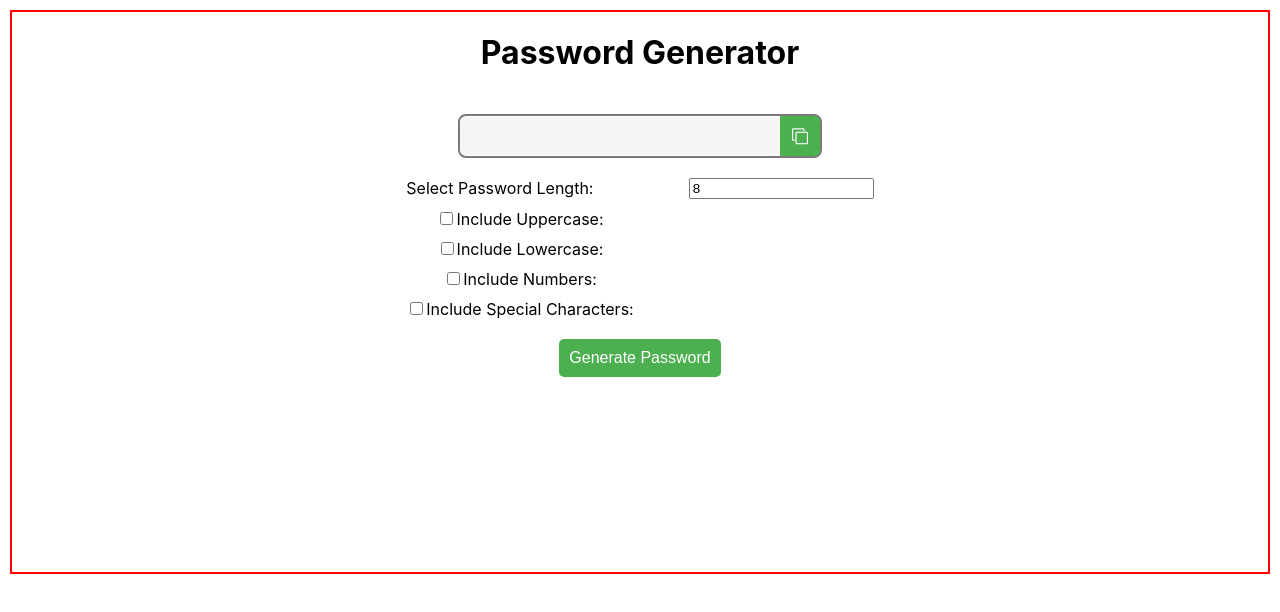
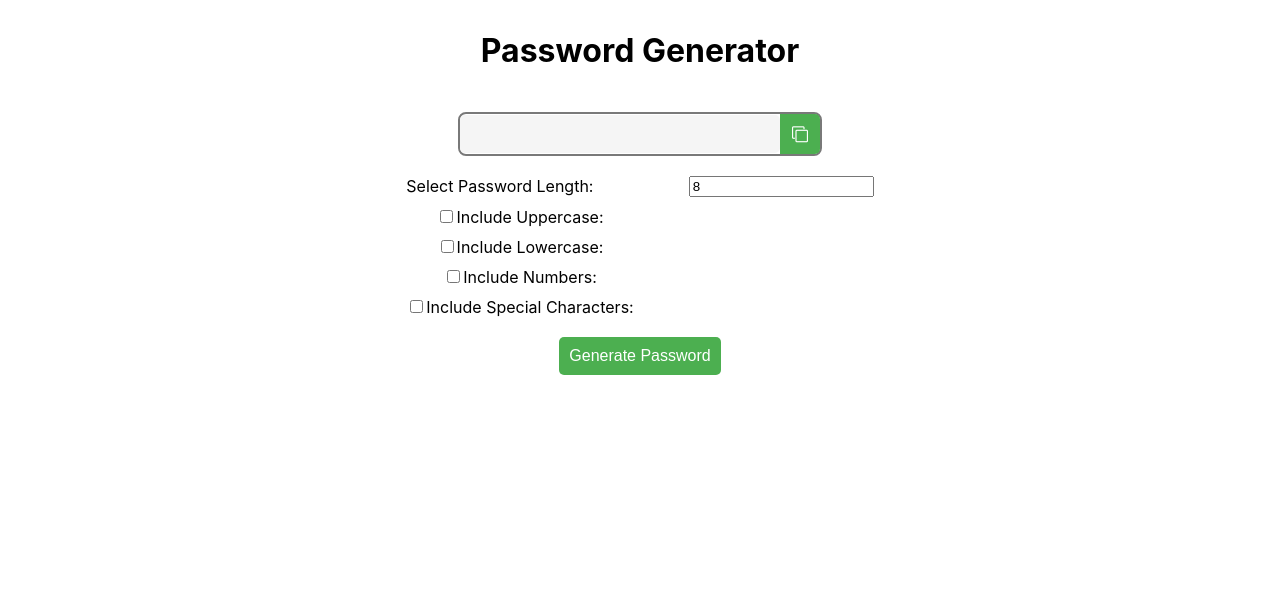
Before and after one commit to himanshu20163/password_generator, a React (Create React App) app: page / in a window 1280 px wide. Shown: the top 612 px of the page. Built offline with nearby package versions, Linux system fonts and the light colour scheme.

Commit message:
Update about.css

```diff
--- a/src/about.css
+++ b/src/about.css
@@ -1,6 +1,5 @@
 
 .password-generator {
-  border:2px solid red;
   width:100%;
   height: 70vh;
   display: flex;
```
